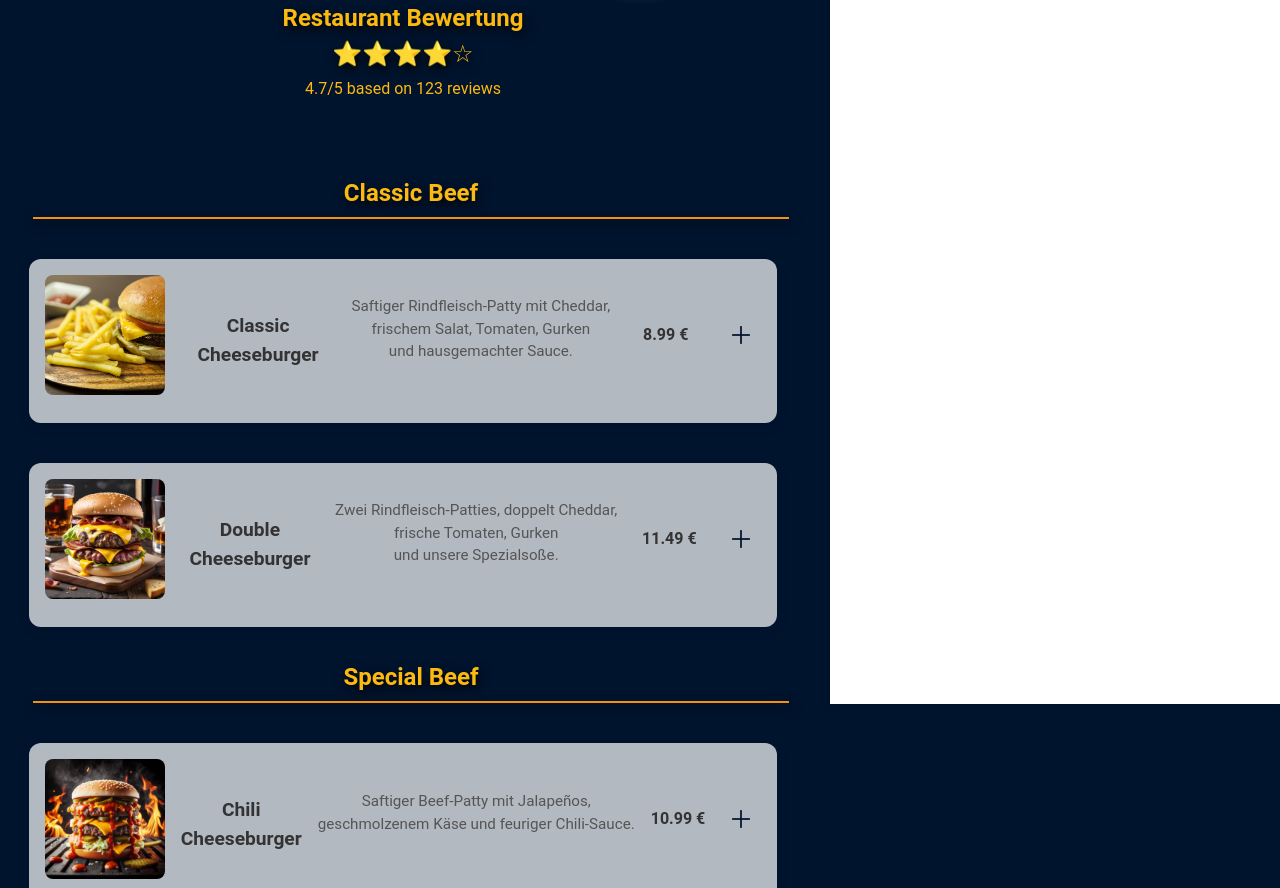
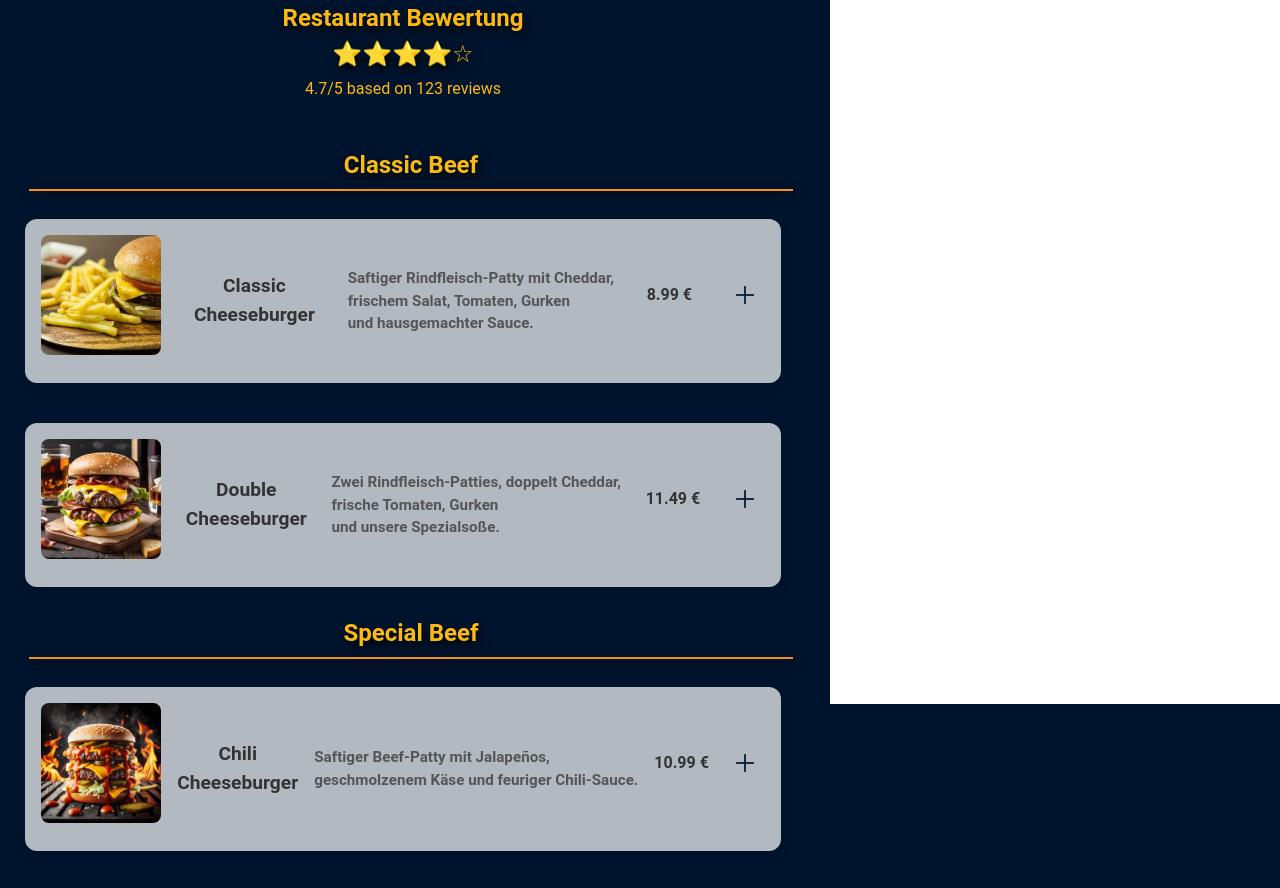
Before and after one commit to JermaineJeromeDev/Flavortown, a plain HTML site: page index.html in a window 1280 px wide. Shown: the part 546-1434 px from the top of the page. Drawn offline with Linux system fonts and the light colour scheme.

Commit message:
sub-category-section h2 removed margin block-start and block-end and added padding, dish-card h3 removed margin block-start and block-end, dish-card p defined text-align and font-weight

```diff
--- a/styles/fonts.css
+++ b/styles/fonts.css
@@ -27,23 +27,25 @@ h2 {
     display: flex;
     justify-content: center;
     filter: drop-shadow(2px 4px 6px black);
+    margin-block-start: 0;
+    margin-block-end: 0;
+    padding-top: 16px;
 }
 
 .dish-card h3 {
     font-size: 1.2rem;
-    margin: 8px 0;
+    margin-block-start: 0;
+    margin-block-end: 0;
 }
 
 .dish-card p {
     font-size: 0.95rem;
     color: #555;
+    text-align: left;
+    font-weight: 600;
 }
 
 .dish-card span {
     font-weight: bold;
     margin-bottom: 12px;
 }
-
-p {
-    padding-bottom: 24px;
-}
```
